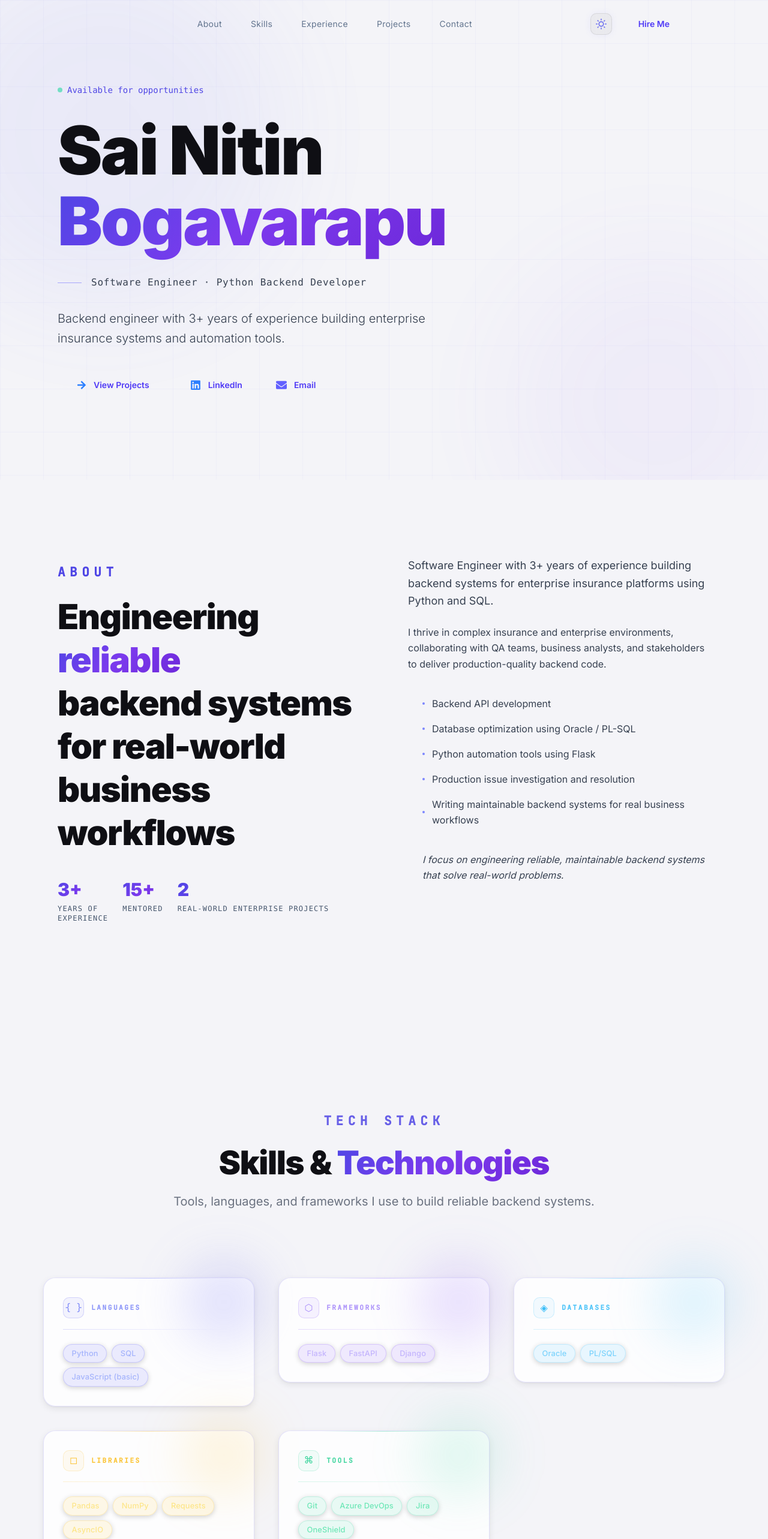
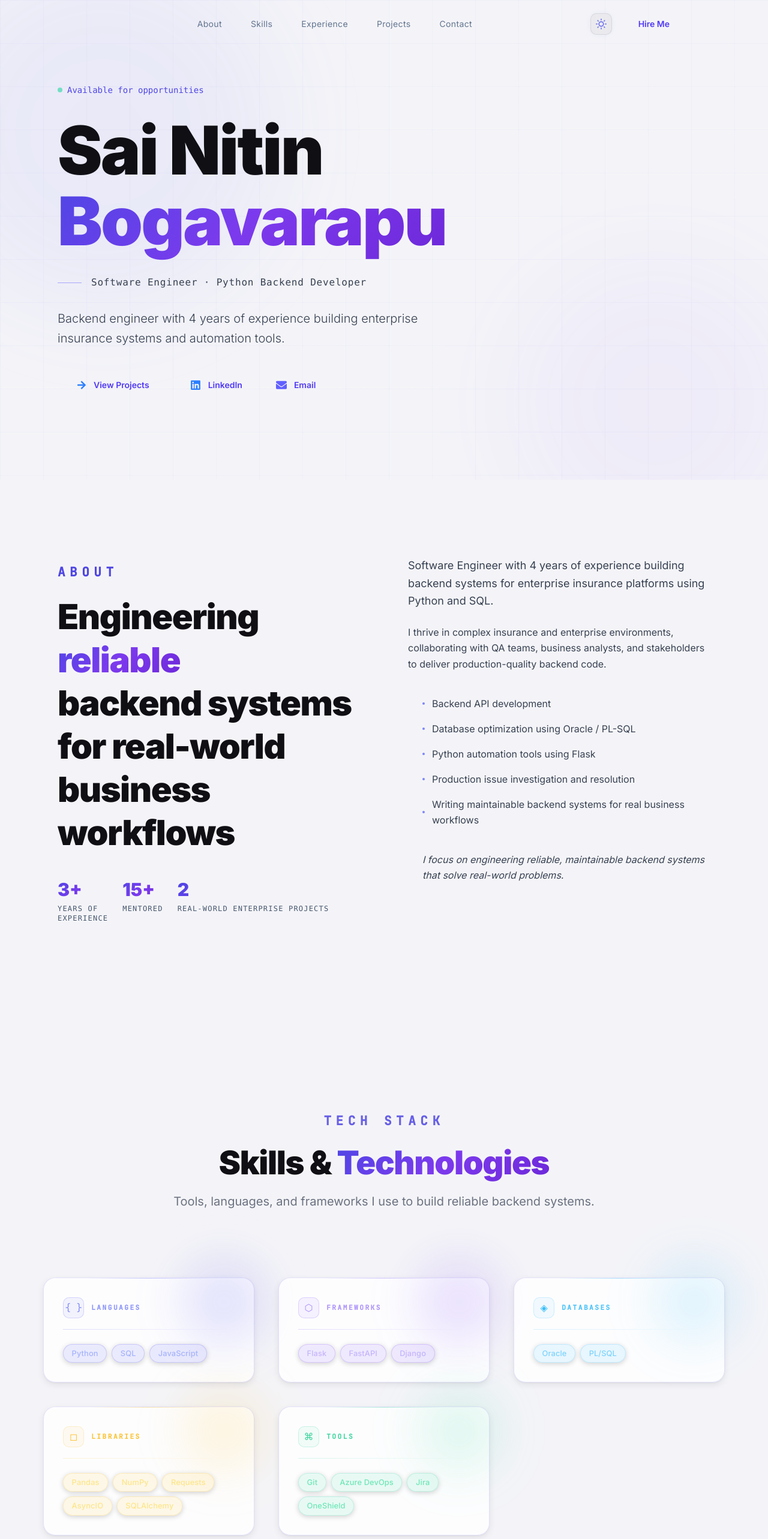
Before and after one commit to nitin264/my-resume, a React (Vite) app in the folder portfolio/: page / in a window 1280 px wide. Shown: the top 2566 px of the page at 60% size. Built offline with nearby package versions, Linux system fonts and the light colour scheme.

Commit message:
made new updates to profile

```diff
--- a/portfolio/src/data/index.js
+++ b/portfolio/src/data/index.js
@@ -10,14 +10,14 @@ export const hero = {
   name: 'Sai Nitin Bogavarapu',
   title: 'Software Engineer | Python Backend Developer',
   tagline:
-    'Backend engineer with 3+ years of experience building enterprise insurance systems and automation tools.',
+    'Backend engineer with 4 years of experience building enterprise insurance systems and automation tools.',
   linkedin: 'https://www.linkedin.com/in/sai-nitin-bogavarapu/',
   email: 'bnitinx51@gmail.com',
 };
 
 export const about = {
   summary:
-    'Software Engineer with 3+ years of experience building backend systems for enterprise insurance platforms using Python and SQL.',
+    'Software Engineer with 4 years of experience building backend systems for enterprise insurance platforms using Python and SQL.',
   highlights: [
     'Backend API development',
     'Database optimization using Oracle / PL-SQL',
@@ -33,7 +33,7 @@ export const skills = [
   {
     category: 'Languages',
     icon: 'code',
-    items: ['Python', 'SQL', 'JavaScript (basic)'],
+    items: ['Python', 'SQL', 'JavaScript'],
   },
   {
     category: 'Frameworks',
@@ -48,7 +48,7 @@ export const skills = [
   {
     category: 'Libraries',
     icon: 'package',
-    items: ['Pandas', 'NumPy', 'Requests', 'AsyncIO'],
+    items: ['Pandas', 'NumPy', 'Requests', 'AsyncIO', 'SQLAlchemy'],
   },
   {
     category: 'Tools',
@@ -102,16 +102,10 @@ export const projects = [
       'Automation platform that manages server restarts, environment resets, and cleanup tasks for development environments.',
   },
   {
-    title: 'API Data Automation Tool',
-    tech: ['Python', 'FastAPI', 'Pandas'],
+    title: 'Stock Market Analysis Tool',
+    tech: ['Python', 'FastAPI', 'SQLAlchemy', 'Pandas'],
     description:
       'Backend service that collects API data, processes it using Pandas, and exposes structured endpoints.',
-  },
-  {
-    title: 'AI Document Search Tool',
-    tech: ['Python', 'FastAPI', 'OpenAI API', 'Vector Database'],
-    description:
-      'Document assistant that allows users to upload PDFs and ask questions using semantic search.',
   },
   {
     "title": "Developer Portfolio Platform",
--- a/portfolio/src/sections/Contact.jsx
+++ b/portfolio/src/sections/Contact.jsx
@@ -1,3 +1,4 @@
+
 import { useRef, useState } from 'react';
 import { motion, useInView } from 'framer-motion';
 import { useTheme } from '../context/ThemeContext';
```
